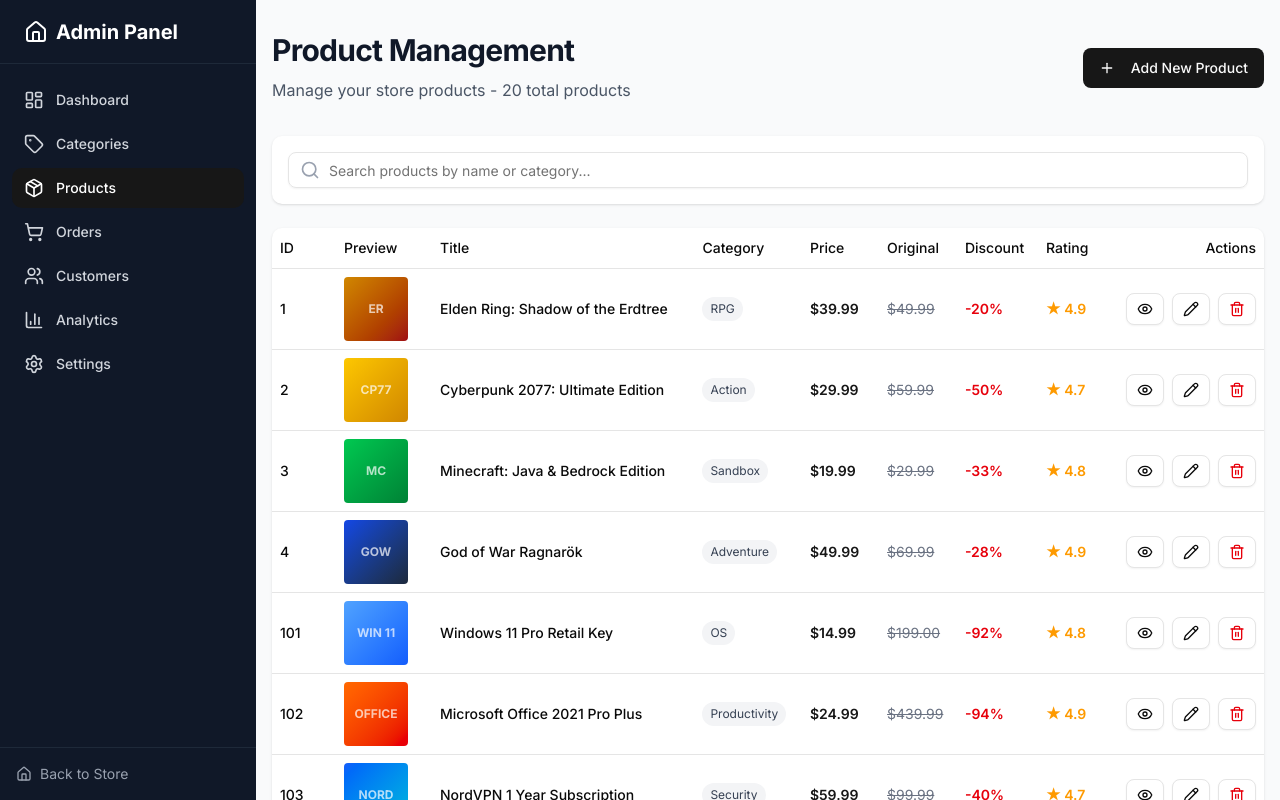
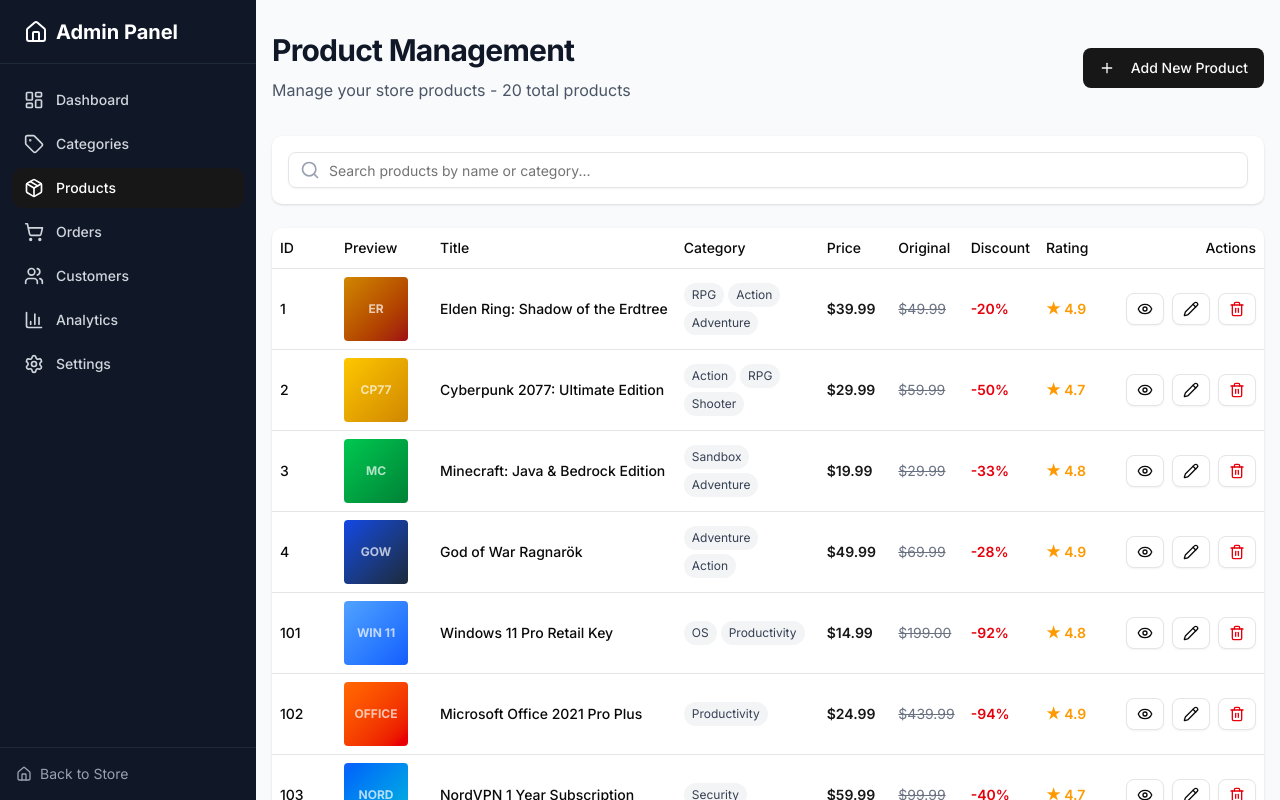
Before and after one commit to V-T-Cong/fe_my_app, a Next.js app: page /admin/products in a window 1280 px wide. Built offline with nearby package versions, Linux system fonts and the light colour scheme.

Commit message:
feat: Enable products to have multiple categories and update related UI and data structures.

```diff
--- a/src/app/admin/categories/page.tsx
+++ b/src/app/admin/categories/page.tsx
@@ -151,7 +151,7 @@
     };
 
     const getCategoryProductCount = (categoryName: string) => {
-        return products.filter((p) => p.category === categoryName).length;
+        return products.filter((p) => p.categories?.includes(categoryName)).length;
     };
 
     const isCategoryInUse = (categoryName: string) => {
--- a/src/app/admin/products/[id]/page.tsx
+++ b/src/app/admin/products/[id]/page.tsx
@@ -251,10 +251,19 @@
                                 <h1 className="text-3xl font-bold text-gray-900 mb-2">
                                     {product.title}
                                 </h1>
-                                <div className="flex items-center gap-4 mb-4">
-                                    <span className="inline-block bg-gray-100 text-gray-700 text-sm px-3 py-1 rounded-full">
-                                        {product.category}
-                                    </span>
+                                <div className="flex items-center gap-4 mb-4 flex-wrap">
+                                    {product.categories && product.categories.length > 0 ? (
+                                        product.categories.map((cat) => (
+                                            <span
+                                                key={cat}
+                                                className="inline-block bg-gray-100 text-gray-700 text-sm px-3 py-1 rounded-full"
+                                            >
+                                                {cat}
+                                            </span>
+                                        ))
+                                    ) : (
+                                        <span className="text-gray-400 text-sm">No categories</span>
+                                    )}
                                     {product.rating && (
                                         <div className="flex items-center text-amber-500 text-lg font-semibold">
                                             ★ {product.rating}
--- a/src/app/admin/products/page.tsx
+++ b/src/app/admin/products/page.tsx
@@ -52,7 +52,7 @@
 
     const filteredProducts = products.filter((product) =>
         product.title.toLowerCase().includes(searchQuery.toLowerCase()) ||
-        product.category.toLowerCase().includes(searchQuery.toLowerCase())
+        product.categories?.some((cat) => cat.toLowerCase().includes(searchQuery.toLowerCase()))
     );
 
     const handleAddProduct = () => {
@@ -162,9 +162,20 @@
                                             {product.title}
                                         </TableCell>
                                         <TableCell>
-                                            <span className="inline-block bg-gray-100 text-gray-700 text-xs px-2 py-1 rounded-full">
-                                                {product.category}
-                                            </span>
+                                            <div className="flex flex-wrap gap-1">
+                                                {product.categories && product.categories.length > 0 ? (
+                                                    product.categories.map((cat) => (
+                                                        <span
+                                                            key={cat}
+                                                            className="inline-block bg-gray-100 text-gray-700 text-xs px-2 py-1 rounded-full"
+                                                        >
+                                                            {cat}
+                                                        </span>
+                                                    ))
+                                                ) : (
+                                                    <span className="text-gray-400 text-xs">-</span>
+                                                )}
+                                            </div>
                                         </TableCell>
                                         <TableCell className="font-semibold text-primary">
                                             {product.price}
--- a/src/lib/mockData.ts
+++ b/src/lib/mockData.ts
@@ -7,7 +7,7 @@
     originalPrice: "$49.99",
     discount: "-20%",
     rating: 4.9,
-    category: "RPG",
+    categories: ["RPG", "Action", "Adventure"],
     color: "bg-gradient-to-br from-yellow-600 to-red-800",
     initials: "ER",
   },
@@ -18,7 +18,7 @@
     originalPrice: "$59.99",
     discount: "-50%",
     rating: 4.7,
-    category: "Action",
+    categories: ["Action", "RPG", "Shooter"],
     color: "bg-gradient-to-br from-yellow-400 to-yellow-600",
     initials: "CP77",
   },
@@ -29,7 +29,7 @@
     originalPrice: "$29.99",
     discount: "-33%",
     rating: 4.8,
-    category: "Sandbox",
+    categories: ["Sandbox", "Adventure"],
     color: "bg-gradient-to-br from-green-500 to-green-700",
     initials: "MC",
   },
@@ -40,7 +40,7 @@
     originalPrice: "$69.99",
     discount: "-28%",
     rating: 4.9,
-    category: "Adventure",
+    categories: ["Adventure", "Action"],
     color: "bg-gradient-to-br from-blue-700 to-slate-800",
     initials: "GOW",
   },
@@ -54,7 +54,7 @@
     originalPrice: "$199.00",
     discount: "-92%",
     rating: 4.8,
-    category: "OS",
+    categories: ["OS", "Productivity"],
     color: "bg-gradient-to-br from-blue-400 to-blue-600",
     initials: "WIN 11",
   },
@@ -65,7 +65,7 @@
     originalPrice: "$439.99",
     discount: "-94%",
     rating: 4.9,
-    category: "Productivity",
+    categories: ["Productivity"],
     color: "bg-gradient-to-br from-orange-500 to-red-600",
     initials: "OFFICE",
   },
@@ -76,7 +76,7 @@
     originalPrice: "$99.99",
     discount: "-40%",
     rating: 4.7,
-    category: "Security",
+    categories: ["Security"],
     color: "bg-gradient-to-br from-blue-600 to-cyan-500",
     initials: "NORD",
   },
@@ -87,7 +87,7 @@
     originalPrice: "$179.99",
     discount: "-50%",
     rating: 4.6,
-    category: "Creative",
+    categories: ["Creative", "Productivity"],
     color: "bg-gradient-to-br from-indigo-500 to-purple-600",
     initials: "ADOBE",
   },
@@ -98,7 +98,7 @@
     id: 101,
     title: "Call of Duty: Black Ops 6",
     price: "$69.99",
-    category: "Shooter",
+    categories: ["Shooter", "Action"],
     color: "bg-gradient-to-br from-gray-700 to-gray-900",
     initials: "BO6",
   },
@@ -106,7 +106,7 @@
     id: 102,
     title: "EA Sports FC 25",
     price: "$59.99",
-    category: "Sports",
+    categories: ["Sports"],
     color: "bg-gradient-to-br from-green-400 to-blue-500",
     initials: "FC25",
   },
@@ -114,7 +114,7 @@
     id: 103,
     title: "Final Fantasy VII Rebirth",
     price: "$69.99",
-    category: "RPG",
+    categories: ["RPG", "Adventure"],
     color: "bg-gradient-to-br from-teal-400 to-cyan-600",
     initials: "FF7",
   },
@@ -122,7 +122,7 @@
     id: 104,
     title: "Star Wars Outlaws",
     price: "$69.99",
-    category: "Adventure",
+    categories: ["Adventure", "Action"],
     color: "bg-gradient-to-br from-orange-400 to-red-500",
     initials: "SW",
   },
@@ -136,7 +136,7 @@
     originalPrice: "$199.00",
     discount: "-90%",
     rating: 4.8,
-    category: "OS",
+    categories: ["OS", "Productivity"],
     color: "bg-gradient-to-br from-blue-500 to-cyan-500",
     initials: "W11"
   },
@@ -147,7 +147,7 @@
     originalPrice: "$249.00",
     discount: "-90%",
     rating: 4.9,
-    category: "Productivity",
+    categories: ["Productivity"],
     color: "bg-gradient-to-br from-orange-500 to-red-500",
     initials: "OFF"
   },
@@ -158,7 +158,7 @@
     originalPrice: "$89.99",
     discount: "-55%",
     rating: 4.7,
-    category: "Security",
+    categories: ["Security"],
     color: "bg-gradient-to-br from-blue-700 to-indigo-900",
     initials: "VPN"
   },
@@ -169,7 +169,7 @@
     originalPrice: "$59.99",
     discount: "-75%",
     rating: 4.6,
-    category: "Antivirus",
+    categories: ["Antivirus", "Security"],
     color: "bg-gradient-to-br from-green-600 to-teal-700",
     initials: "KAV"
   },
@@ -181,7 +181,7 @@
     title: "Steam Wallet $50",
     price: "$50.00",
     rating: 5.0,
-    category: "Steam",
+    categories: ["Steam"],
     color: "bg-gradient-to-br from-blue-900 to-black",
     initials: "STM"
   },
@@ -190,7 +190,7 @@
     title: "PlayStation Store $25",
     price: "$25.00",
     rating: 4.9,
-    category: "PSN",
+    categories: ["PSN"],
     color: "bg-gradient-to-br from-blue-600 to-blue-800",
     initials: "PSN"
   },
@@ -199,7 +199,7 @@
     title: "Xbox Gift Card $50",
     price: "$50.00",
     rating: 4.8,
-    category: "Xbox",
+    categories: ["Xbox"],
     color: "bg-gradient-to-br from-green-500 to-green-700",
     initials: "XBX"
   },
@@ -208,7 +208,7 @@
     title: "Apple Gift Card $100",
     price: "$100.00",
     rating: 4.9,
-    category: "Apple",
+    categories: ["Apple"],
     color: "bg-gradient-to-br from-gray-200 to-gray-400",
     initials: "APP"
   },
--- a/src/lib/redux/features/productsSlice.ts
+++ b/src/lib/redux/features/productsSlice.ts
@@ -22,7 +22,7 @@
   originalPrice?: string;
   discount?: string;
   rating?: number;
-  category: string;
+  categories: string[];
   color: string;
   initials: string;
   keys?: ProductKey[];
```
Also changed, not shown: src/components/admin/ProductForm.tsx (+52 -22 lines).
